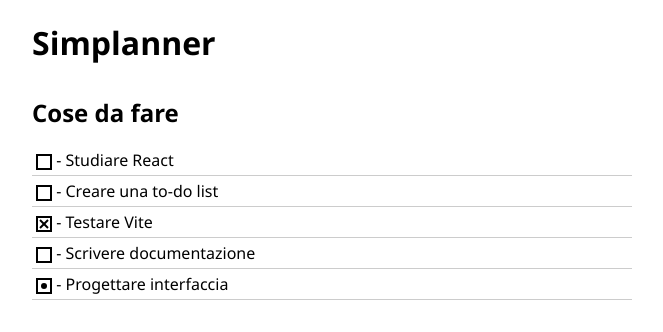
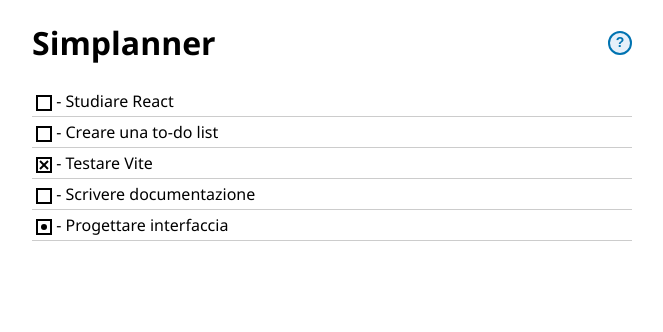
Before and after one commit to sensorario/quadrato, a React (Vite) app: page / in a window 1280 px wide. Shown: the top 332 px of the page, without its empty margins (308-971 px from the left). Built offline with nearby package versions, Linux system fonts and the light colour scheme.

Commit message:
feat(shortcuts): improve shortcuts behavior

```diff
--- a/src/App.css
+++ b/src/App.css
@@ -1,3 +1,43 @@
+.title-with-help {
+    display: flex;
+    align-items: center;
+    gap: 0.5rem;
+    justify-content: space-between;
+}
+
+.help-icon {
+    display: inline-flex;
+    justify-content: center;
+    align-items: center;
+    width: 1.5rem;
+    height: 1.5rem;
+    font-size: 1.5rem;
+    font-weight: bold;
+    color: #0073b1;
+    background: #e6f0fa;
+    border-radius: 50%;
+    cursor: pointer;
+    transition: background 0.2s;
+    margin-left: 0.5rem;
+}
+.help-icon:hover {
+    background: #d0e6f7;
+}
+
+.modal-close-btn {
+    margin-top: 1rem;
+    padding: 0.5rem 1.2rem;
+    background: #0073b1;
+    color: #fff;
+    border: none;
+    border-radius: 4px;
+    cursor: pointer;
+    font-size: 1rem;
+    transition: background 0.2s;
+}
+.modal-close-btn:hover {
+    background: #005580;
+}
 :root {
     font-family: fantasy;
     --unit: 8px;
--- a/src/App.jsx
+++ b/src/App.jsx
@@ -33,6 +33,7 @@ function App() {
   });
   const [showPopup, setShowPopup] = useState(false);
   const [newTaskTitle, setNewTaskTitle] = useState('');
+  const [showHelp, setShowHelp] = useState(false);
 
   useEffect(() => {
     localStorage.setItem('simplanner-tasks', JSON.stringify(tasks));
@@ -48,10 +49,21 @@ function App() {
         e.preventDefault();
         setTasks(tasks => tasks.filter(t => t.status !== 2 && t.status !== 3));
       }
+      if (e.key === 'Escape') {
+        if (showHelp) {
+          setShowHelp(false);
+        } else if (showPopup) {
+          setShowPopup(false);
+        }
+      }
+      // Apri help con Shift + /
+      if ((e.key === '?' || (e.key === '/' && e.shiftKey))) {
+        setShowHelp(true);
+      }
     };
     window.addEventListener('keydown', handleKeyDown);
     return () => window.removeEventListener('keydown', handleKeyDown);
-  }, []);
+  }, [showHelp, showPopup]);
 
 
   const handleClick = (id) => {
@@ -80,8 +92,19 @@ function App() {
 
   return (
     <div className="app-container">
-      <h1>Simplanner</h1>
-      <h2 className="task-title">Cose da fare</h2>
+      <h1 className="title-with-help">
+        Simplanner
+        <span
+          className="help-icon"
+          title="Shortcut info"
+          onClick={() => setShowHelp(true)}
+        >
+          <svg width="24" height="24" viewBox="0 0 24 24" style={{ verticalAlign: 'middle', display: 'inline-block' }}>
+            <circle cx="12" cy="12" r="11" fill="#e6f0fa" stroke="#0073b1" strokeWidth="2" />
+            <text x="12" y="16" textAnchor="middle" fontSize="14" fontFamily="Arial, Helvetica, sans-serif" fill="#0073b1">?</text>
+          </svg>
+        </span>
+      </h1>
       <ul className="task-list">
         {[...tasks]
           .map(task => (
@@ -94,6 +117,23 @@ function App() {
             </li>
           ))}
       </ul>
+
+      {showHelp && (
+        <div className="modal-overlay" onClick={() => setShowHelp(false)}>
+          <div
+            className="modal"
+            onClick={e => e.stopPropagation()}
+          >
+            <h2>Scorciatoie disponibili</h2>
+            <ul style={{ marginTop: '1rem', marginBottom: '1rem' }}>
+              <li><strong>Ctrl+N</strong>: Aggiungi un nuovo task</li>
+              <li><strong>Ctrl+X</strong>: Cancella tutti i task skippati o completati</li>
+              <li><strong>Click su task</strong>: Cambia stato del task</li>
+              <li><strong>ESC</strong>: Chiudi popup</li>
+            </ul>
+          </div>
+        </div>
+      )}
 
       {showPopup && (
         <div className="modal-overlay">
```
